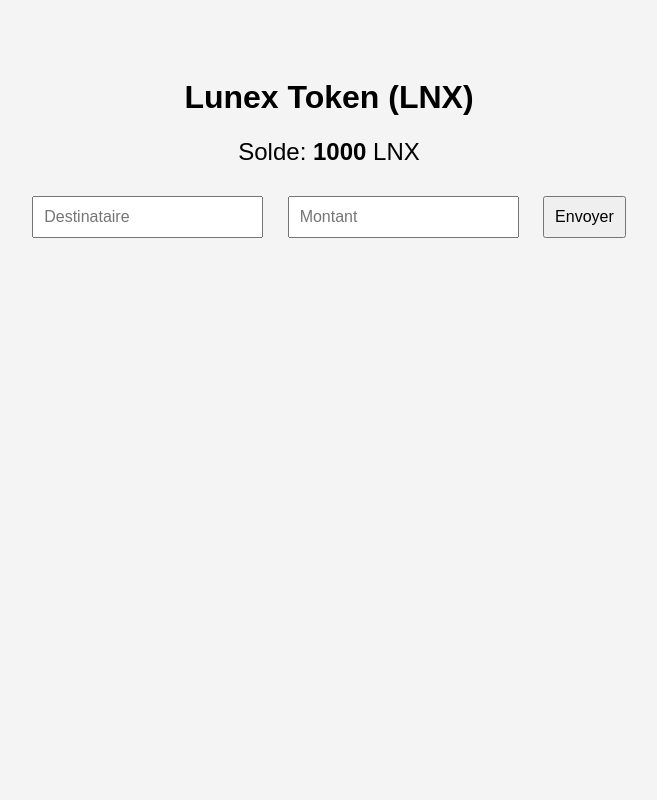
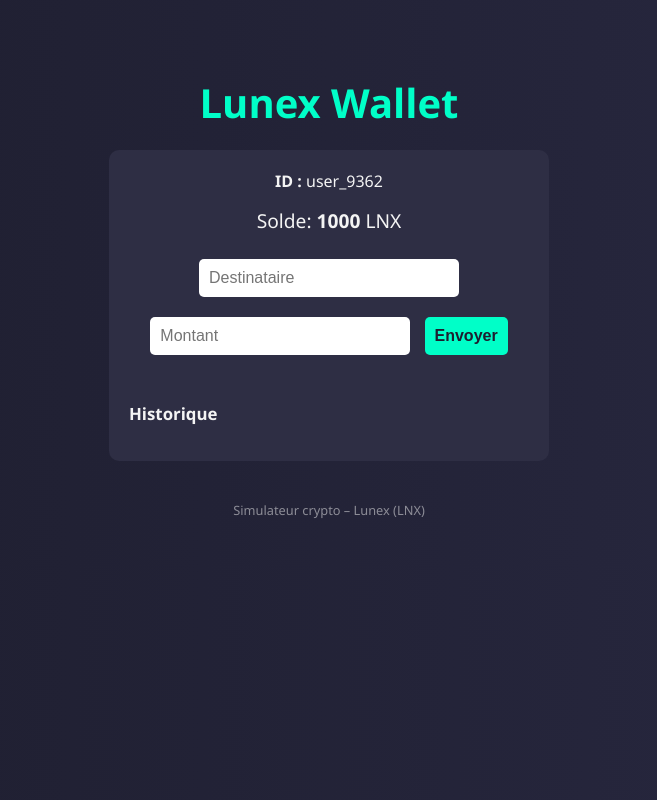
Before and after one commit to lunex77i7/lunex-site, a plain HTML site: page index.html in a window 1280 px wide. Shown: the whole page, without its empty margins (311-968 px from the left). Drawn offline with Linux system fonts and the light colour scheme.

Commit message:
index.html
v2

```diff
--- a/index.html
+++ b/index.html
@@ -2,59 +2,145 @@
 <html lang="fr">
 <head>
   <meta charset="UTF-8">
-  <title>Lunex Token</title>
+  <title>Lunex Wallet</title>
   <meta name="viewport" content="width=device-width, initial-scale=1.0">
   <style>
     body {
-      font-family: Arial, sans-serif;
+      font-family: 'Segoe UI', sans-serif;
+      background: linear-gradient(to right, #1e1e2f, #282840);
+      color: #f4f4f4;
       text-align: center;
-      padding: 50px;
-      background-color: #f4f4f4;
+      padding: 40px;
     }
+
+    h1 {
+      font-size: 2.5rem;
+      margin-bottom: 0.5em;
+      color: #00ffc8;
+    }
+
+    .wallet {
+      background: #2e2e44;
+      padding: 20px;
+      border-radius: 10px;
+      max-width: 400px;
+      margin: auto;
+    }
+
     input, button {
       padding: 10px;
-      margin: 10px;
+      margin: 10px 5px;
       font-size: 1rem;
+      border: none;
+      border-radius: 5px;
     }
+
+    input {
+      width: 60%;
+    }
+
+    button {
+      background-color: #00ffc8;
+      color: #1e1e2f;
+      font-weight: bold;
+      cursor: pointer;
+      transition: 0.3s;
+    }
+
+    button:hover {
+      background-color: #00c9a7;
+    }
+
     #balance {
-      font-size: 1.5rem;
-      margin-bottom: 20px;
+      font-size: 1.2rem;
+      margin: 15px 0;
+    }
+
+    #history {
+      text-align: left;
+      margin-top: 20px;
+      font-size: 0.9rem;
+      max-height: 150px;
+      overflow-y: auto;
+    }
+
+    .msg {
+      margin-top: 15px;
+      color: #90ee90;
+    }
+
+    .footer {
+      margin-top: 40px;
+      font-size: 0.8rem;
+      opacity: 0.5;
     }
   </style>
 </head>
 <body>
-  <h1>Lunex Token (LNX)</h1>
-  <div id="balance">Solde: <strong>1000</strong> LNX</div>
+  <h1>Lunex Wallet</h1>
+  <div class="wallet">
+    <div id="user-id"></div>
+    <div id="balance">Solde: <strong>0</strong> LNX</div>
 
-  <div>
     <input type="text" id="receiver" placeholder="Destinataire">
     <input type="number" id="amount" placeholder="Montant" min="1">
     <button onclick="send()">Envoyer</button>
+
+    <div class="msg" id="message"></div>
+    <div id="history"></div>
   </div>
 
-  <div id="message"></div>
+  <div class="footer">Simulateur crypto – Lunex (LNX)</div>
 
   <script>
-    let balance = 1000;
+    const uid = localStorage.getItem("lunex_user") || "user_" + Math.floor(Math.random() * 10000);
+    localStorage.setItem("lunex_user", uid);
+    document.getElementById("user-id").innerHTML = "<strong>ID :</strong> " + uid;
+
+    let balance = localStorage.getItem("lunex_balance");
+    if (!balance) {
+      balance = 1000;
+      localStorage.setItem("lunex_balance", balance);
+    }
+    updateBalance();
+
+    function updateBalance() {
+      document.getElementById("balance").innerHTML = `Solde: <strong>${balance}</strong> LNX`;
+    }
 
     function send() {
-      const receiver = document.getElementById('receiver').value;
-      const amount = parseInt(document.getElementById('amount').value);
+      const receiver = document.getElementById("receiver").value;
+      const amount = parseInt(document.getElementById("amount").value);
+      const msg = document.getElementById("message");
 
       if (!receiver || isNaN(amount) || amount <= 0) {
-        document.getElementById('message').innerText = "Entrez un destinataire et un montant valide.";
+        msg.innerText = "Entrez un destinataire et un montant valide.";
         return;
       }
 
       if (amount > balance) {
-        document.getElementById('message').innerText = "Solde insuffisant.";
+        msg.innerText = "Solde insuffisant.";
         return;
       }
 
       balance -= amount;
-      document.getElementById('balance').innerHTML = `Solde: <strong>${balance}</strong> LNX`;
-      document.getElementById('message').innerText = `Vous avez envoyé ${amount} LNX à ${receiver}.`;
+      localStorage.setItem("lunex_balance", balance);
+      updateBalance();
+
+      const tx = `${new Date().toLocaleString()} - Envoyé ${amount} LNX à ${receiver}`;
+      const prev = localStorage.getItem("lunex_history") || "";
+      localStorage.setItem("lunex_history", tx + "\n" + prev);
+      msg.innerText = `Transaction réussie vers ${receiver}.`;
+      updateHistory();
     }
+
+    function updateHistory() {
+      const history = localStorage.getItem("lunex_history") || "";
+      const formatted = history.split("\n").filter(line => line.trim() !== "").map(line => `<div>• ${line}</div>`).join("");
+      document.getElementById("history").innerHTML = "<h3>Historique</h3>" + formatted;
+    }
+
+    updateHistory();
   </script>
 </body>
 </html>
```
